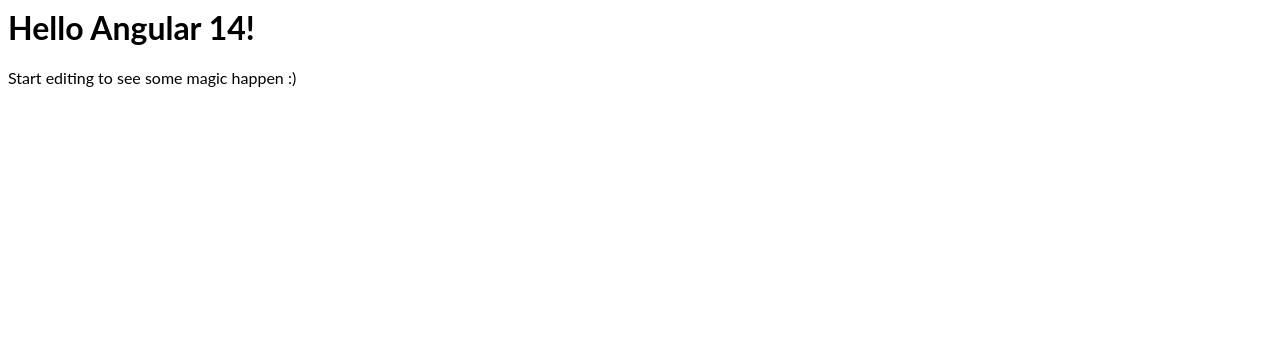
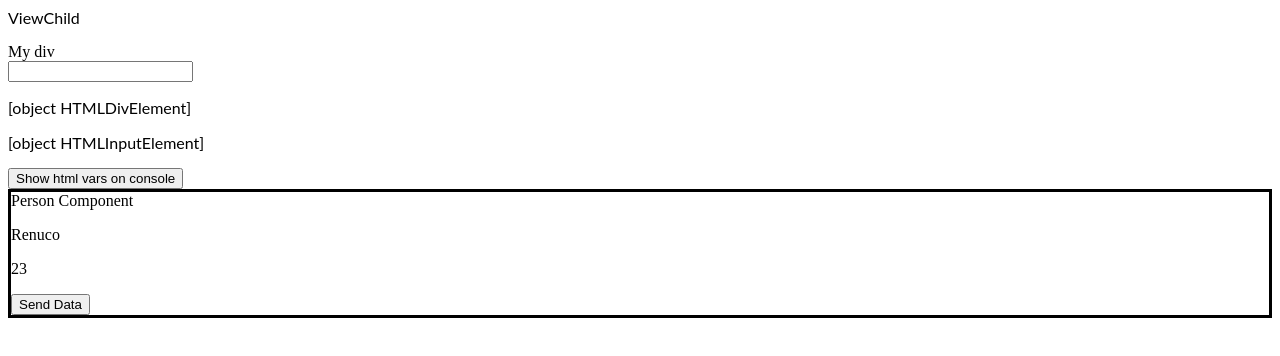
Before and after one commit to Renucopata/Angular-Practice, an Angular app: page / in a window 1280 px wide. Shown: the top 356 px of the page. Built offline with nearby package versions, Linux system fonts and the light colour scheme.

Commit message:
ViewChild

```diff
--- a/src/app/app.component.html
+++ b/src/app/app.component.html
@@ -1,4 +1,14 @@
-<hello name="{{ name }}"></hello>
+
 <p>
-  Start editing to see some magic happen :)
+ViewChild
 </p>
+
+<div #div1>My div</div>
+ <input #input1 type="text">
+
+ <p>{{div1}}</p>
+ <p>{{input1}}</p>
+
+ <button (click)="onShowVars()">Show html vars on console</button>
+
+ <app-person #myPerson name="Renuco" [age]="23"></app-person>
--- a/src/app/app.component.ts
+++ b/src/app/app.component.ts
@@ -1,4 +1,4 @@
-import { Component, VERSION } from '@angular/core';
+import { Component, ElementRef, VERSION, ViewChild } from '@angular/core';
 
 @Component({
   selector: 'my-app',
@@ -6,5 +6,14 @@
   styleUrls: [ './app.component.css' ]
 })
 export class AppComponent  {
-  name = 'Angular ' + VERSION.major;
+
+  @ViewChild('div1') div1Ts: ElementRef
+  @ViewChild('input1') input1Ts: ElementRef
+  @ViewChild('myPerson') myPersonTs: any
+
+  public onShowVars() {
+    console.log("Elements: " + this.div1Ts, this.input1Ts, this.myPersonTs );
+    this.myPersonTs.onSendData();
+    this.input1Ts.nativeElement.value="Renucopata";
+  }
 }
--- a/src/app/app.module.ts
+++ b/src/app/app.module.ts
@@ -3,11 +3,12 @@
 import { FormsModule } from '@angular/forms';
 
 import { AppComponent } from './app.component';
-import { HelloComponent } from './hello.component';
+import { PersonComponent } from './person/person.component';
+
 
 @NgModule({
   imports:      [ BrowserModule, FormsModule ],
-  declarations: [ AppComponent, HelloComponent ],
+  declarations: [ AppComponent, PersonComponent ],
   bootstrap:    [ AppComponent ]
 })
 export class AppModule { }
--- a/src/app/hello.component.ts
+++ /dev/null
@@ -1,10 +0,0 @@
-import { Component, Input } from '@angular/core';
-
-@Component({
-  selector: 'hello',
-  template: `<h1>Hello {{name}}!</h1>`,
-  styles: [`h1 { font-family: Lato; }`]
-})
-export class HelloComponent  {
-  @Input() name: string;
-}
--- /dev/null
+++ b/src/app/person/person.component.html
@@ -0,0 +1,10 @@
+
+<div style="border: 3px solid black">
+  Person Component
+  <p>
+    {{name}}
+  </p>
+
+  <p>{{age}}</p>
+  <button (click)="onSendData($event)">Send Data</button>
+</div>
--- /dev/null
+++ b/src/app/person/person.component.ts
@@ -0,0 +1,27 @@
+import { Component, EventEmitter, Input, OnInit, Output } from '@angular/core';
+
+@Component({
+  selector: 'app-person',
+  templateUrl: './person.component.html',
+  styleUrls: ['./person.component.css']
+})
+export class PersonComponent implements OnInit {
+
+  @Input() name: string;
+  @Input() age: number;
+  @Output() sendData = new EventEmitter(null);
+
+  constructor() { }
+
+  ngOnInit() {
+  }
+
+  public onSendData(event: any) {
+    console.log('Event: '+ event)
+
+    this.sendData.emit({
+      name: 'Renuco'
+    })
+  }
+
+}
```
Also changed, not shown: src/app/person/person.component.css (added).
